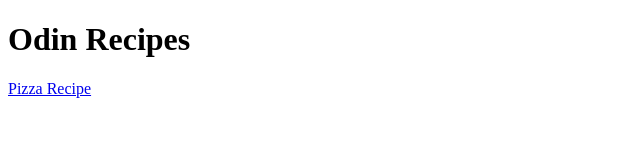
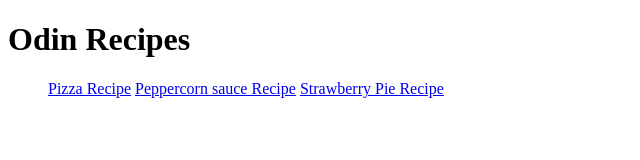
Before and after one commit to AggressiveDev/odin-recipes, a plain HTML site: page index.html in a window 1280 px wide. Shown: the whole page, without its empty margins (0-640 px from the left). Drawn offline with Linux system fonts and the light colour scheme.

Commit message:
Add Recipes pages in the index.html page in an unordered list

```diff
--- a/index.html
+++ b/index.html
@@ -6,6 +6,10 @@
 </head>
 <body>
     <h1>Odin Recipes</h1>
-    <a href="recipes/pizza.html">Pizza Recipe</a>
+        <ul>
+            <a href="recipes/pizza.html">Pizza Recipe</a>
+            <a href="recipes/peppercornsauce.html">Peppercorn sauce Recipe</a>
+            <a href="recipes/strawberrypie.html">Strawberry Pie Recipe</a>
+        </ul>
 </body>
 </html>
```
